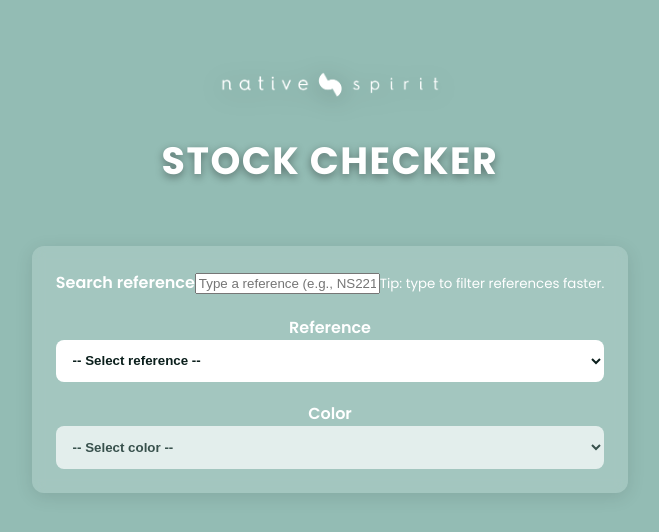
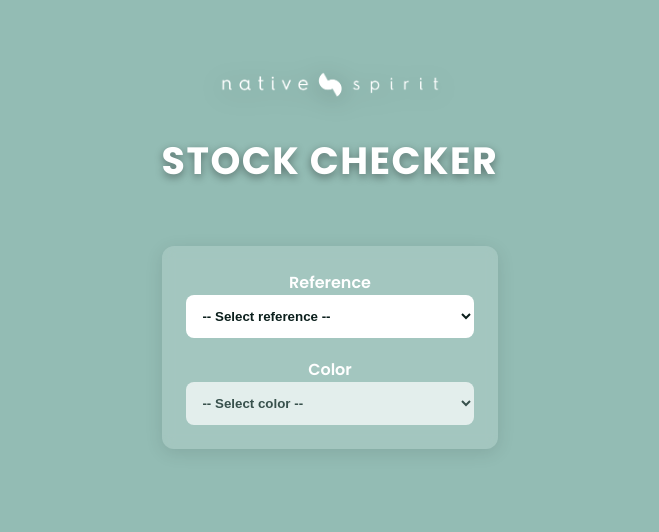
Before and after one commit to PerrinT31/StockChecker-NativeSpirit, a React (Vite) app: page / in a window 1280 px wide. Shown: the top 532 px of the page, without its empty margins (310-969 px from the left). Built offline with nearby package versions, Linux system fonts and the light colour scheme.

Commit message:
Update app.jsx

```diff
--- a/src/app.jsx
+++ b/src/app.jsx
@@ -1,7 +1,9 @@
-// src/App.jsx — Native Spirit Stock Checker (EN + search)
-// CSV expected in /public:
-//  • /NATIVE_SPIRIT_STOCKWEB_NS.csv
-//  • /NATIVE_SPIRIT_REAPPROWEB_NS (2).csv
+// App.jsx – Native Spirit (version finale, full thème vert)
+// Hypothèses :
+// - Les CSV sont dans /public :
+//     • /NATIVE_SPIRIT_STOCKWEB_NS.csv
+//     • /NATIVE_SPIRIT_REAPPROWEB_NS (2).csv
+// - Le logo blanc est dans /public/NATIVESPIRIT-logo-pastille-blanc.png
 
 import React, { useEffect, useMemo, useState } from "react";
 import {
@@ -9,20 +11,11 @@ import {
   getColorsFor,
   getSizesFor,
   getStock,
-} from "./stockCsvapi.js";          // ⚠️ respecte exactement le nom du fichier
+} from "./stockCsvApi.js";
 import { getReappro } from "./reapproCsvApi.js";
 import "./index.css";
 
-// helper: normalize for search (remove accents, lowercase, trim)
-const normalize = (s) =>
-  String(s ?? "")
-    .normalize("NFD")
-    .replace(/[\u0300-\u036f]/g, "")
-    .toLowerCase()
-    .trim();
-
 export default function App() {
-  // Data
   const [refs, setRefs] = useState([]);
   const [colors, setColors] = useState([]);
   const [sizes, setSizes] = useState([]);
@@ -33,29 +26,17 @@ export default function App() {
   const [stockBySize, setStockBySize] = useState({});
   const [reapproBySize, setReapproBySize] = useState({});
 
-  // UI states
   const [loadingRefs, setLoadingRefs] = useState(false);
   const [loadingFilters, setLoadingFilters] = useState(false);
   const [loadingTable, setLoadingTable] = useState(false);
   const [error, setError] = useState("");
 
-  // Search state
-  const [searchRef, setSearchRef] = useState("");
-
-  // Size order (Native Spirit)
   const sizeOrder = useMemo(
-    () => ["2XS", "XS", "S", "M", "L", "XL", "XXL", "3XL", "4XL", "5XL", "6XL"],
+    () => ["2XS", "XS", "S", "M", "L", "XL", "XXL", "3XL", "4XL", "5XL"],
     []
   );
 
-  // Filtered refs based on search
-  const filteredRefs = useMemo(() => {
-    if (!searchRef) return refs;
-    const q = normalize(searchRef);
-    return refs.filter((r) => normalize(r).includes(q));
-  }, [refs, searchRef]);
-
-  // 1) Load references
+  // 1️⃣ Charger les références
   useEffect(() => {
     let alive = true;
     (async () => {
@@ -65,9 +46,9 @@ export default function App() {
         const list = await getUniqueRefs();
         if (!alive) return;
         setRefs(list);
-      } catch (e) {
+      } catch {
         if (!alive) return;
-        setError("Unable to load references.");
+        setError("Impossible de charger les références.");
       } finally {
         if (alive) setLoadingRefs(false);
       }
@@ -77,7 +58,7 @@ export default function App() {
     };
   }, []);
 
-  // 2) When selecting a reference -> load colors
+  // 2️⃣ Charger les couleurs quand une ref est choisie
   useEffect(() => {
     if (!selectedRef) {
       setColors([]);
@@ -87,6 +68,7 @@ export default function App() {
       setReapproBySize({});
       return;
     }
+
     let alive = true;
     (async () => {
       setLoadingFilters(true);
@@ -99,19 +81,20 @@ export default function App() {
         setSizes([]);
         setStockBySize({});
         setReapproBySize({});
-      } catch (e) {
+      } catch {
         if (!alive) return;
-        setError("Unable to load colors for this reference.");
+        setError("Impossible de charger les couleurs pour cette référence.");
       } finally {
         if (alive) setLoadingFilters(false);
       }
     })();
+
     return () => {
       alive = false;
     };
   }, [selectedRef]);
 
-  // 3) When selecting a color -> load sizes, stock & replenishment
+  // 3️⃣ Charger tailles + stocks + réappro quand couleur choisie
   useEffect(() => {
     if (!selectedRef || !selectedColor) {
       setSizes([]);
@@ -119,6 +102,7 @@ export default function App() {
       setReapproBySize({});
       return;
     }
+
     let alive = true;
     (async () => {
       setLoadingTable(true);
@@ -155,13 +139,14 @@ export default function App() {
         if (!alive) return;
         setStockBySize(nextStock);
         setReapproBySize(nextReappro);
-      } catch (e) {
+      } catch {
         if (!alive) return;
-        setError("Unable to load size table.");
+        setError("Impossible de charger les données de stock.");
       } finally {
         if (alive) setLoadingTable(false);
       }
     })();
+
     return () => {
       alive = false;
     };
@@ -169,7 +154,6 @@ export default function App() {
 
   return (
     <div className="app-container">
-      {/* Header */}
       <header className="app-header" aria-label="Native Spirit – Stock Checker">
   <img
     src="/NATIVESPIRIT-logo-blanc-fond-transparent.png"
@@ -182,43 +166,16 @@ export default function App() {
   <h1 className="app-title">Stock Checker</h1>
 </header>
 
-      {/* Filters */}
       <div className="filters">
-        {/* Search reference */}
-        <div className="filter">
-          <label>Search reference</label>
-          <input
-            type="text"
-            className="search-input"
-            placeholder="Type a reference (e.g., NS221)…"
-            value={searchRef}
-            onChange={(e) => setSearchRef(e.target.value)}
-            onKeyDown={(e) => {
-              if (e.key === "Enter" && filteredRefs.length === 1) {
-                setSelectedRef(filteredRefs[0]);
-                setSearchRef("");
-              }
-            }}
-          />
-          <small className="hint">
-            {searchRef
-              ? `${filteredRefs.length} result${
-                  filteredRefs.length > 1 ? "s" : ""
-                }`
-              : "Tip: type to filter references faster."}
-          </small>
-        </div>
-
-        {/* Reference select (filtered) */}
         <div className="filter">
           <label>Reference</label>
           <select
             value={selectedRef}
             onChange={(e) => setSelectedRef(e.target.value)}
-            disabled={!filteredRefs.length || loadingRefs}
+            disabled={loadingRefs}
           >
             <option value="">-- Select reference --</option>
-            {filteredRefs.map((r) => (
+            {refs.map((r) => (
               <option key={r} value={r}>
                 {r}
               </option>
@@ -226,7 +183,6 @@ export default function App() {
           </select>
         </div>
 
-        {/* Color select */}
         <div className="filter">
           <label>Color</label>
           <select
@@ -244,20 +200,12 @@ export default function App() {
         </div>
       </div>
 
-      {/* Status messages */}
-      {error && (
-        <div role="alert" className="error-message" style={{ marginTop: 12 }}>
-          {error}
-        </div>
-      )}
+      {error && <div className="error-message">{error}</div>}
       {(loadingRefs || loadingFilters || loadingTable) && (
-        <div className="loading" style={{ margin: "8px 0 12px" }}>
-          Loading…
-        </div>
+        <div className="loading">Chargement…</div>
       )}
 
-      {/* Results table */}
-      {sizes.length > 0 ? (
+      {sizes.length > 0 && (
         <table className="results-table">
           <thead>
             <tr>
@@ -274,7 +222,7 @@ export default function App() {
                 <td className="right">
                   {Number(stockBySize[size] || 0) > 0
                     ? stockBySize[size]
-                    : "Out of stock"}
+                    : "Rupture"}
                 </td>
                 <td className="center">
                   {reapproBySize[size]?.dateToRec || "-"}
@@ -286,8 +234,6 @@ export default function App() {
             ))}
           </tbody>
         </table>
-      ) : (
-        <div className="spacer" />
       )}
     </div>
   );
```
Lines whose indentation alone changed are shown as unchanged.
